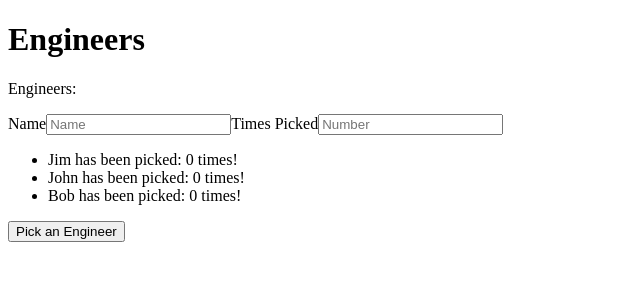
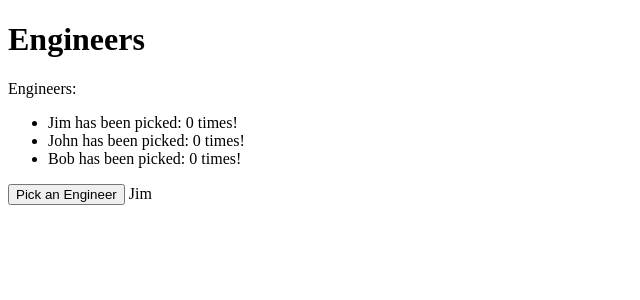
Before and after one commit to jcmeyer10/engineer, an Angular app: page / in a window 1280 px wide. Shown: the top 300 px of the page, without its empty margins (0-640 px from the left). Built offline with nearby package versions, Linux system fonts and the light colour scheme.

Commit message:
tries to get back to working copy

```diff
--- a/src/app/app.component.html
+++ b/src/app/app.component.html
@@ -1,21 +1,5 @@
     <h1>{{title}}</h1>
     <p>Engineers:</p>
-
-    <form addeng>
-    <label>
-    <span>Name</span>
-    <input
-      type="text"
-      name="name"
-      placeholder="Name">
-    </label>
-    <label>
-      <span>Times Picked</span>
-      <input
-        type="number"
-        name="number"
-        placeholder="Number">
-    </label>
 
     <ul>
       <li *ngFor="let engineer of engineers">
@@ -23,7 +7,7 @@
       </li>
     </ul>
 
-    <div>
-      <button (click)="getEng($event)">Pick an Engineer</button>
-      {{ pickedEngineer }}
-    </div>
+<div>
+   <button (click)="getEng()">Pick an Engineer</button>
+   <span> {{ myEng?.name}} </span>
+</div>
--- a/src/app/app.component.ts
+++ b/src/app/app.component.ts
@@ -17,18 +17,19 @@ export class AppComponent {
   myEng = this.engineers[0];
   pickedEngineer = '';
 
-  getEng(){
+getEng(){
 
-    var number = Math.random() * 100;
+  var number = Math.random() * 100;
 
-    if (number > 0 &&  number <= 34) {
-      var pickedEngineer = "Jim";
-    } else if (number > 34 && number <= 66 ){
-      var pickedEngineer = "John";
-    } else {
-      var pickedEngineer = "Bob";
-    }
-      this.pickedEngineer = pickedEngineer;
-      console.log(pickedEngineer);
+  if (number > 0 &&  number <= 34) {
+    this.myEng = this.engineers[0];
+    this.myEng.timesPicked++;
+  } else if (number > 34 && number <= 66 ){
+    this.myEng = this.engineers[1];
+    this.myEng.timesPicked++;
+  } else {
+    this.myEng = this.engineers[2];
+    this.myEng.timesPicked++;
   }
+}
   }
--- a/src/app/app.module.ts
+++ b/src/app/app.module.ts
@@ -1,8 +1,6 @@
 import { BrowserModule } from '@angular/platform-browser';
 import { NgModule } from '@angular/core';
-import { FormsModule } from '@angular/forms';
 import { HttpModule } from '@angular/http';
-import { FormsModule } from '@angular/forms';
 
 import { AppComponent } from './app.component';
 
@@ -12,9 +10,7 @@ import { AppComponent } from './app.component';
   ],
   imports: [
     BrowserModule,
-    FormsModule,
-    HttpModule,
-    FormsModule
+    HttpModule
   ],
   providers: [],
   bootstrap: [AppComponent]
```
